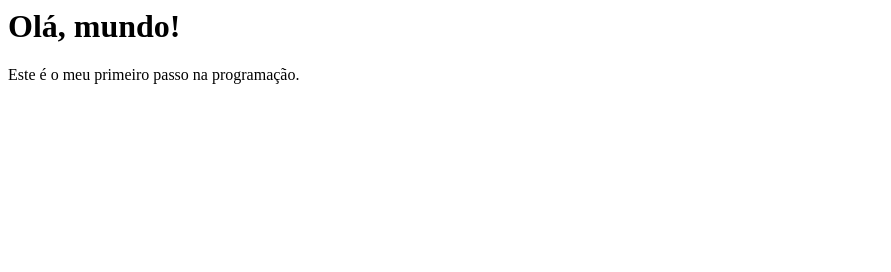
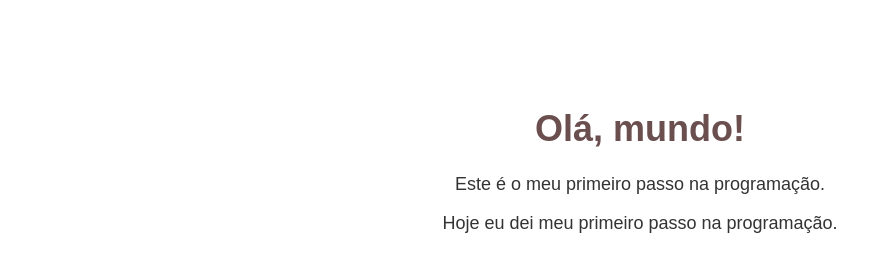
Before and after one commit to Eng-EvaSouza/Primeiros-passos, a plain HTML site: page HTML/Index.html in a window 1280 px wide. Shown: the whole page, without its empty margins (0-891 px from the left). Drawn offline with Linux system fonts and the light colour scheme.

Commit message:
Update Index.html

```diff
--- a/HTML/Index.html
+++ b/HTML/Index.html
@@ -3,9 +3,36 @@
     <head>
       <meta charset="UTF-8">
       <title>Meu primeiro site</title>
+    <style>
+    body {
+      background -color: #f4f1ec;
+      font-family: Arial, sans-serif;
+      text-align: center;
+      padding-top: 100px;
+      }
+
+      h1 {
+        color: #6b4f4f;
+        font-size: 36px;
+      }
+
+      p{
+        color: #333;
+        font-size: 18px;
+      }
+      . assinatura {
+        margin-top: 40px;
+        font-style: italic;
+        color: #6b4f4f;
+      }
+      </style>
     </head>
+
     <body>
       <h1>Olá, mundo!</h1>
+
       <p>Este é o meu primeiro passo na programação.</p>
+      <p>Hoje eu dei meu primeiro passo na programação.</p>
+    </div>
     </body>
   </html>
```
